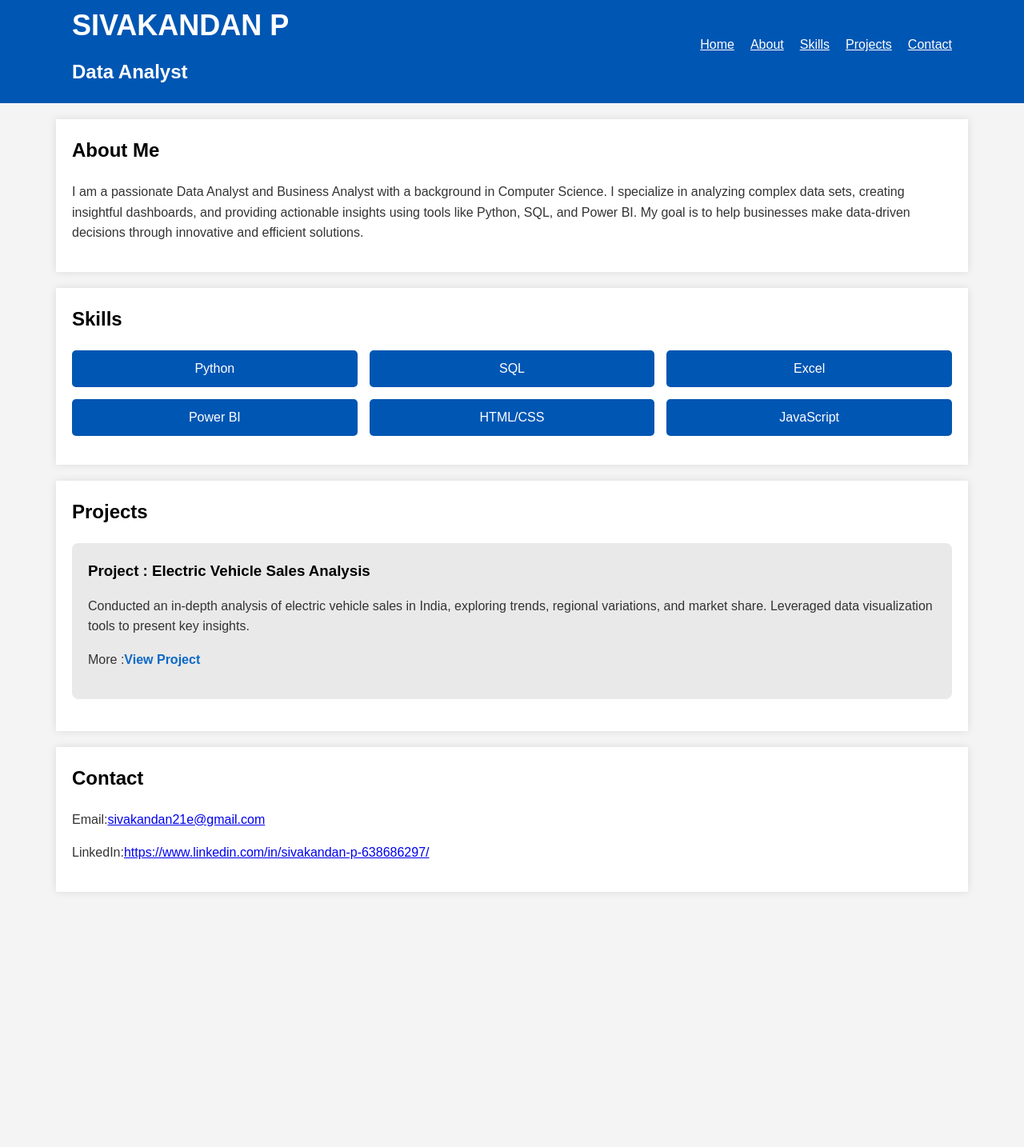
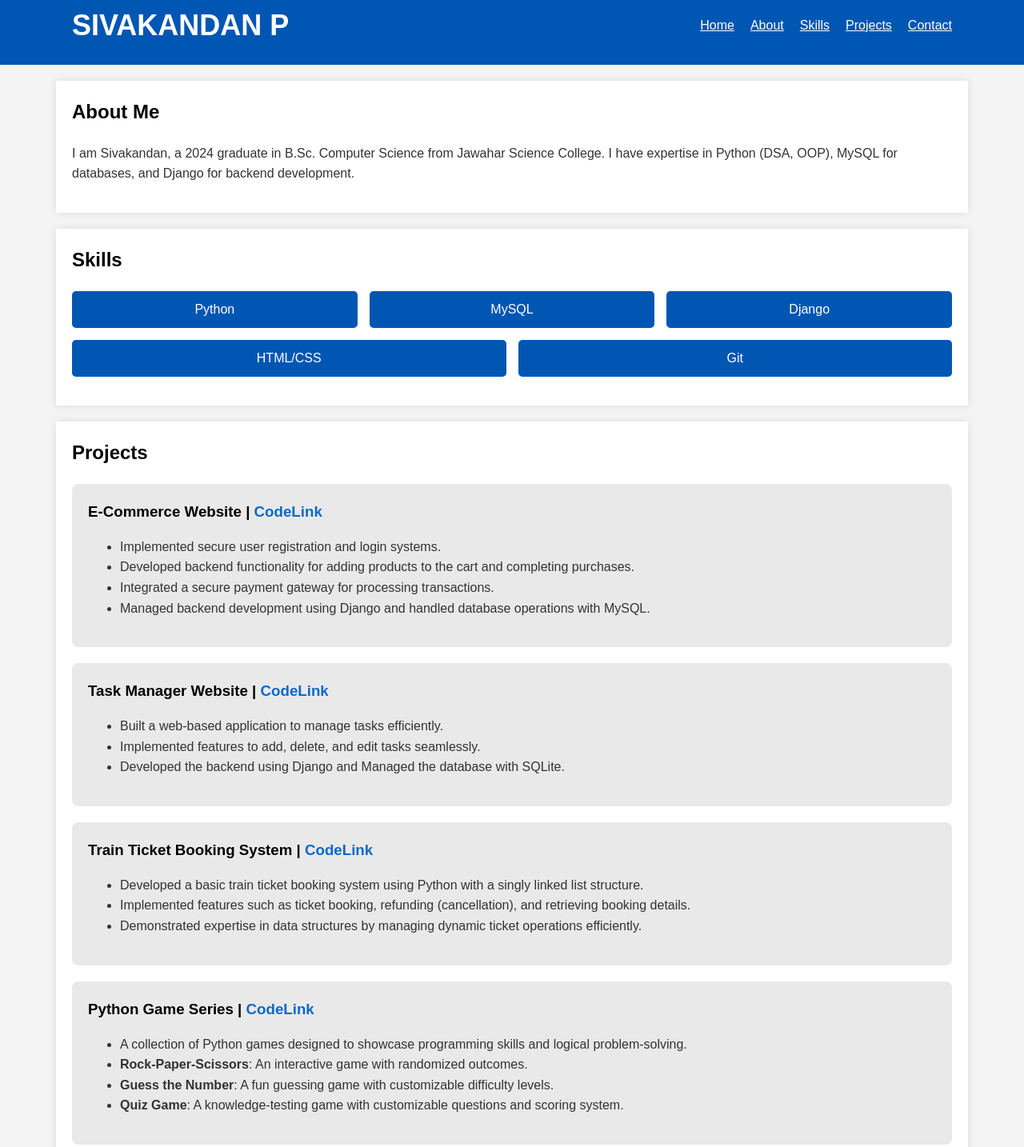
Before and after one commit to sivakandan0104/Myport, a plain HTML site: page index.html in a window 1280 px wide. Shown: the part 17-1451 px from the top of the page at 80% size. Before the commit the page ends 1152 px from the top, so only its background shows below. Drawn offline with Linux system fonts and the light colour scheme.

Commit message:
Update index.html

```diff
--- a/index.html
+++ b/index.html
@@ -1,3 +1,4 @@
+
 <!DOCTYPE html>
 <html lang="en">
 
@@ -14,7 +15,6 @@
         <div class="header-content">
             <div class="name-container">
                 <h1>SIVAKANDAN P</h1>
-                <h2>Data Analyst</h2>
             </div>
             <nav>
                 <ul>
@@ -30,7 +30,7 @@
     <!-- About Section -->
     <section id="about">
         <h2>About Me</h2>
-        <p>I am a passionate Data Analyst and Business Analyst with a background in Computer Science. I specialize in analyzing complex data sets, creating insightful dashboards, and providing actionable insights using tools like Python, SQL, and Power BI. My goal is to help businesses make data-driven decisions through innovative and efficient solutions.</p>
+        <p>I am Sivakandan, a 2024 graduate in B.Sc. Computer Science from Jawahar Science College. I have expertise in Python (DSA, OOP), MySQL for databases, and Django for backend development.</p>
     </section>
 
     <!-- Skills Section -->
@@ -38,11 +38,10 @@
         <h2>Skills</h2>
         <ul class="skills-list">
             <li>Python</li>
-            <li>SQL</li>
-            <li>Excel</li>
-            <li>Power BI</li>
+            <li>MySQL</li>
+            <li>Django</li>
             <li>HTML/CSS</li>
-            <li>JavaScript</li>
+            <li>Git</li>
         </ul>
     </section>
 
@@ -50,10 +49,40 @@
     <section id="projects">
         <h2>Projects</h2>
         <div class="project-card">
-            <h3>Project : Electric Vehicle Sales Analysis</h3>
-            <p>Conducted an in-depth analysis of electric vehicle sales in India, exploring trends, regional variations, and market share. Leveraged data visualization tools to present key insights.</p>
-            <p>More :<a href="ev-sales-analysis.html">View Project</a></p>
+            <h3>E-Commerce Website | <a href="https://github.com/sivakandan0104/Ecommerse">CodeLink</a></h3>
+            <ul>
+                <li>Implemented secure user registration and login systems.</li>
+                <li>Developed backend functionality for adding products to the cart and completing purchases.</li>
+                <li>Integrated a secure payment gateway for processing transactions.</li>
+                <li>Managed backend development using Django and handled database operations with MySQL.</li>
+            </ul>
         </div>
+        <div class="project-card">
+            <h3>Task Manager Website | <a href="https://github.com/sivakandan0104/Task-Manager">CodeLink</a></h3>
+            <ul>
+                <li>Built a web-based application to manage tasks efficiently.</li>
+                <li>Implemented features to add, delete, and edit tasks seamlessly.</li>
+                <li>Developed the backend using Django and Managed the database with SQLite.</li>
+            </ul>
+        </div>
+        <div class="project-card">
+            <h3>Train Ticket Booking System | <a href="https://github.com/sivakandan0104/Train-Ticket-Booking">CodeLink</a></h3>
+            <ul>
+                <li>Developed a basic train ticket booking system using Python with a singly linked list structure.</li>
+                <li>Implemented features such as ticket booking, refunding (cancellation), and retrieving booking details.</li>
+                <li>Demonstrated expertise in data structures by managing dynamic ticket operations efficiently.</li>
+            </ul>
+        </div>
+        <div class="project-card">
+            <h3>Python Game Series | <a href="https://github.com/sivakandan0104/Python_Games">CodeLink</a></h3>
+            <ul>
+                <li>A collection of Python games designed to showcase programming skills and logical problem-solving.</li>
+                <li><strong>Rock-Paper-Scissors</strong>: An interactive game with randomized outcomes.</li>
+                <li><strong>Guess the Number</strong>: A fun guessing game with customizable difficulty levels.</li>
+                <li><strong>Quiz Game</strong>: A knowledge-testing game with customizable questions and scoring system.</li>
+            </ul>
+        </div>
+
     </section>
 
     <!-- Contact Section -->
```
